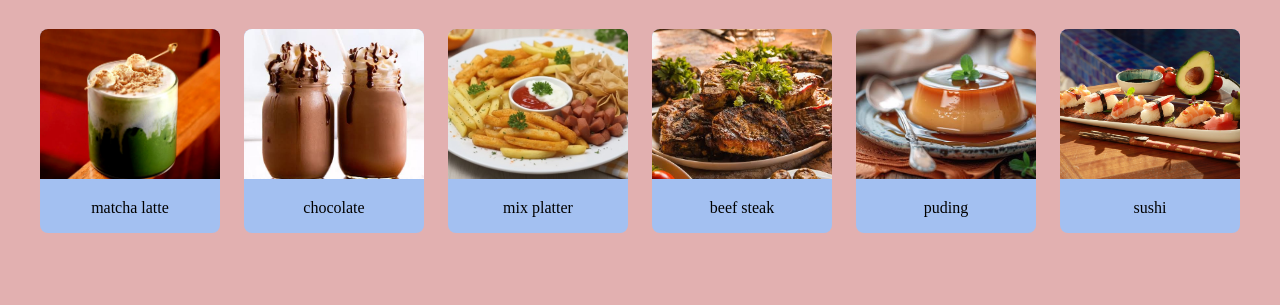
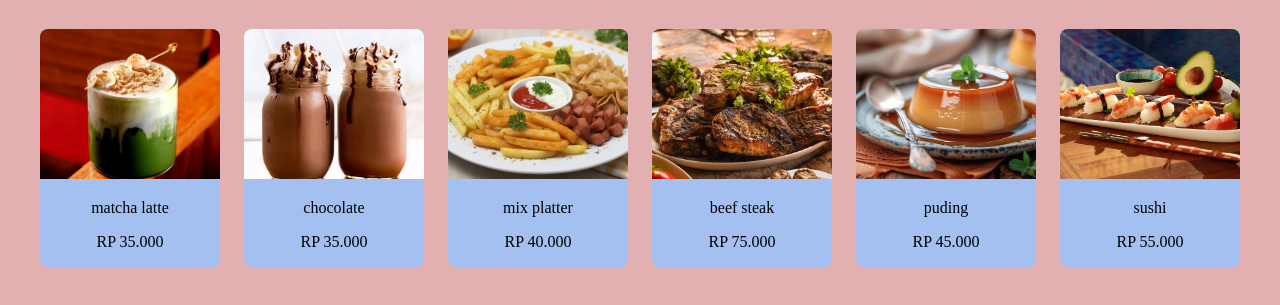
Before and after one commit to rhmaarhma487-svg/daftar-menu-, a plain HTML site: page daftar menu.html in a window 1280 px wide. Shown: the part 107-412 px from the top of the page. Drawn offline with Linux system fonts and the light colour scheme.

Commit message:
update daftar menu.html

```diff
--- a/daftar menu.html
+++ b/daftar menu.html
@@ -22,35 +22,39 @@
     <div class="galeri-item">
       <img src="matcha latte.jpg" alt="minuman" />
       <p>matcha latte </p>
+      <p>RP 35.000</p>
 
 
     </div>
     <div class="galeri-item">
       <img src="chocolate.jpg" alt="minuman" />
       <p>chocolate</p>
+      <p>RP 35.000</p>
       </div>
 
       <div class="galeri-item">
         <img src="mix platter.jpg" alt="makanan" />
         <p>mix platter</p>
+        <p>RP 40.000</p>
         </div>
 
         <div class="galeri-item">
           <img src="beef steak.jpg" alt="makanan" />
           <p>beef steak</p>
+          <p>RP 75.000</p>
 
         </div>
 
         <div class="galeri-item">
           <img src="puding.jpg" alt="makanan penutup" />
           <p>puding</p>
-
+            <p>RP 45.000</p>
           </div>
 
           <div class="galeri-item">
             <img src="sushi.jpg" alt="makanan" />
             <p>sushi</p>
-
+            <p>RP 55.000</p>
             </div>
 
             </div>
```
